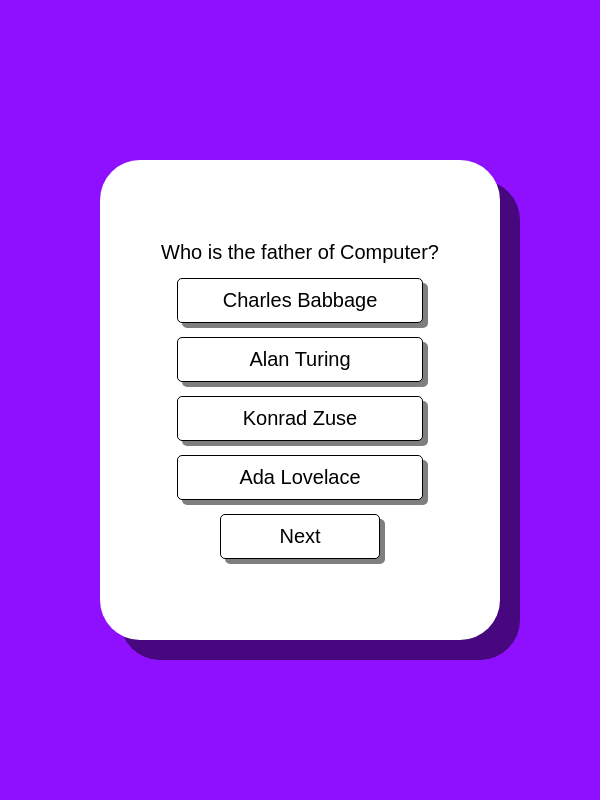
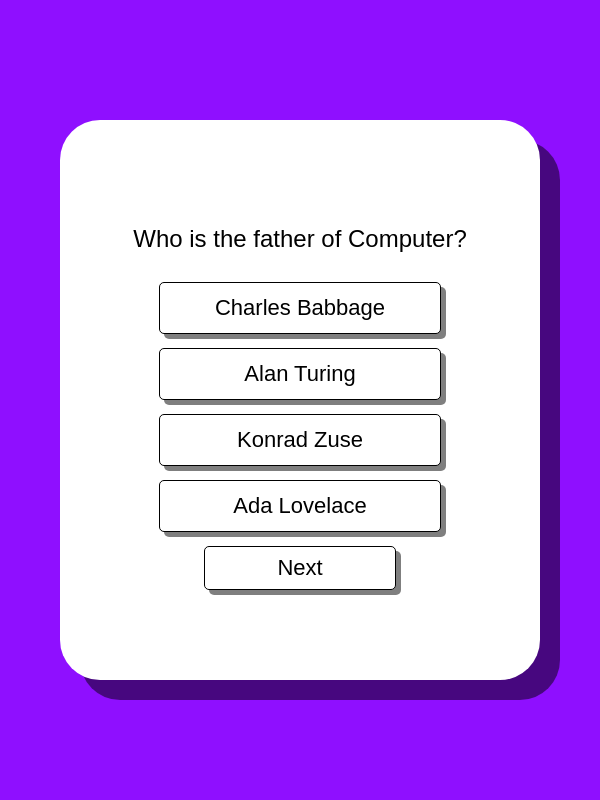
Before and after one commit to Dhanush-ck/trivia-app, a Django app: template main/templates/trivia.html in a window 600 px wide. Run offline with Django 5.2, Linux system fonts and the light colour scheme; the template is opened without the code that fills it: values that come from a table or form of the project are taken from there, others are empty; data comes from the database, SQL or seed files in the repository; some web fonts are replaced.

Commit message:
feat : Made responsive

```diff
--- a/main/static/css/trivia.css
+++ b/main/static/css/trivia.css
@@ -26,6 +26,11 @@
     box-shadow: 20px 20px 0 rgba(0, 0, 0, 0.5);
     font-size: 20px;
     gap: 4px;
+}
+
+p {
+    text-align: center;
+    margin: 10px;
 }
 
 .option-btn {
@@ -83,3 +88,121 @@
         color: white;
     }
 }
+
+@media only screen and (max-width: 400px) {
+    .form {
+        height: 23rem;
+        width: 18rem;
+        font-size: 16px;
+    }
+
+    p {
+        font-size: 18px;
+    }
+
+    .option-btn {
+        font-size: 16px;
+        width: 12rem;
+    }
+
+    .submit-button {
+        padding: 8px;
+        font-size: 16px;
+        width: 8rem;
+    }
+}
+
+@media only screen and (min-width: 400px) and (max-width: 600px) {
+    .form {
+        height: 25rem;
+        width: 20rem;
+        font-size: 18px;
+    }
+
+    p{
+        font-size: 20px;
+    }
+
+    .option-btn {
+        padding: 8px;
+        font-size: 18px;
+        width: 13rem;
+    }
+
+    .submit-button {
+        padding: 8px;
+        font-size: 18px;
+        width: 8rem;
+    }
+}
+
+@media only screen and (min-width: 600px) and (max-width: 768px) {
+    .form {
+        height: 35rem;
+        width: 30rem;
+        font-size: 22px;
+    }
+
+    p {
+        font-size: 24px;
+        margin: 15px;
+    }
+
+    .option-btn {
+        padding: 12px;
+        font-size: 22px;
+        width: 16rem;
+    }
+
+    .submit-button {
+        font-size: 22px;
+        width: 12rem;
+    }
+}
+
+@media only screen and (min-width: 768px) and (max-width: 992px) {
+    .form {
+        height: 35rem;
+        width: 30rem;
+        font-size: 24px;
+    }
+
+    p {
+        margin: 15px;
+        font-size: 28px;
+    }
+
+    .option-btn {
+        font-size: 26px;
+        width: 18rem;
+    }
+
+    .submit-button {
+        font-size: 26px;
+        width: 14rem;
+    }
+}
+
+@media only screen and (min-width: 992px) and (max-width: 1200px) and (min-height: 700px) {
+    .form {
+        height: 40rem;
+        width: 35rem;
+        font-size: 28px;
+    }
+
+    p {
+        margin: 18px;
+        font-size: 30px;
+    }
+
+    .option-btn {
+        width: 20rem;
+        font-size: 30px;
+    }
+
+    .submit-button {
+        width: 16rem;
+        font-size: 30px;
+        margin: 20px 0 0 0 ;
+    }
+}
```
